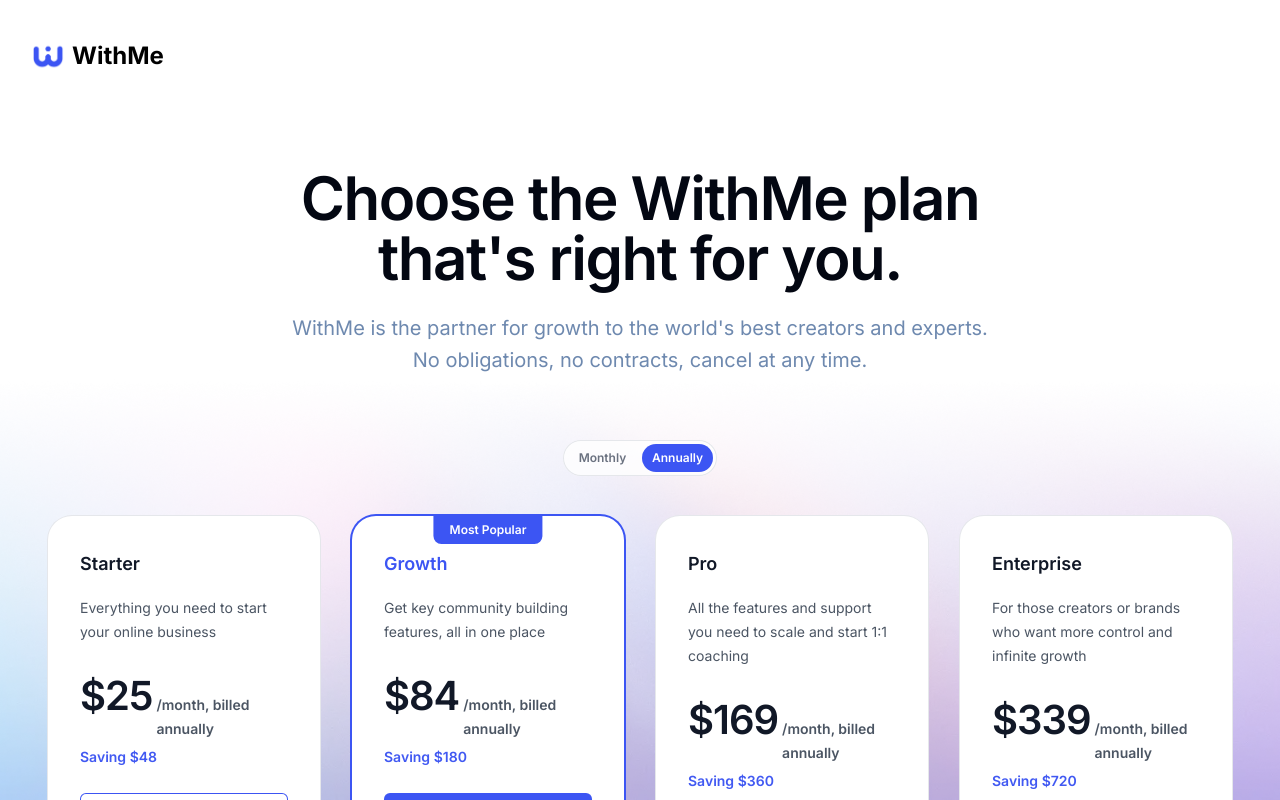
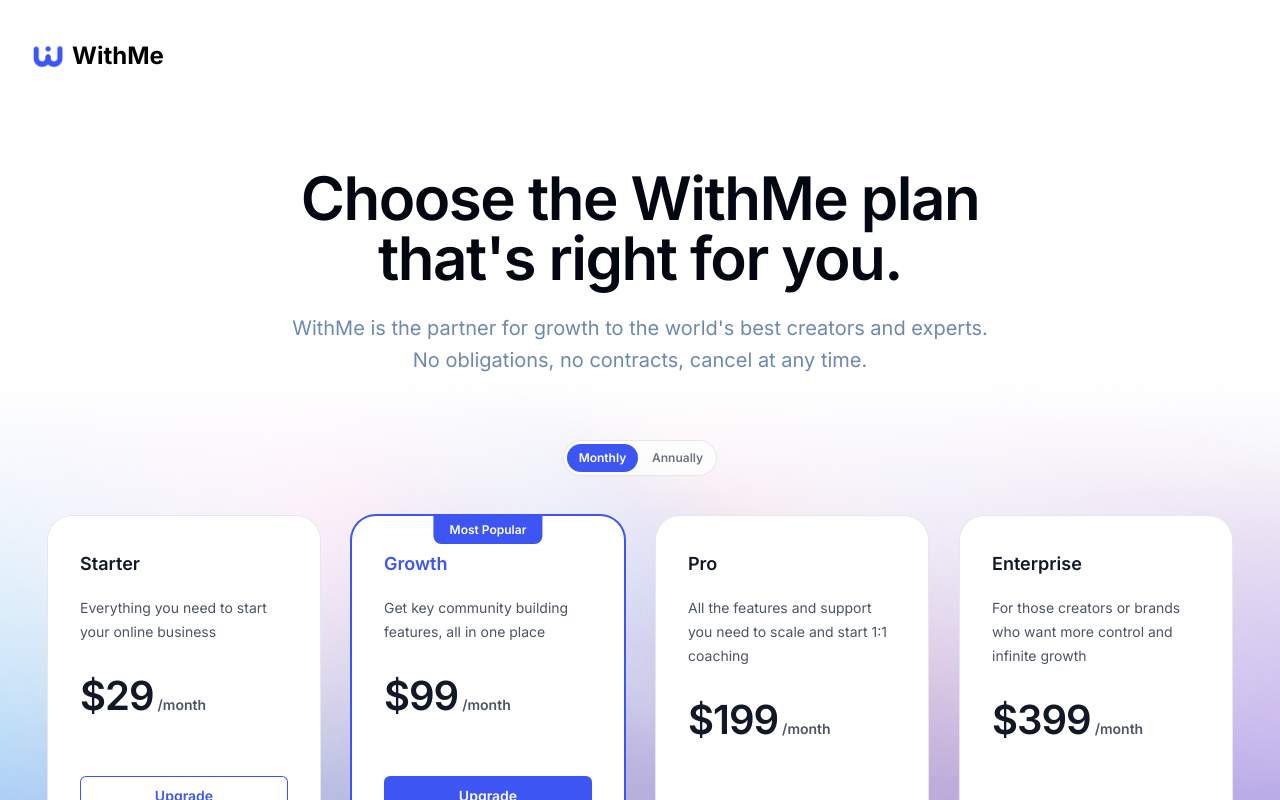
Before and after one commit to FitWith/withme-pricing-test, a Next.js app: page / in a window 1280 px wide. Shown: the top 800 px of the page. Built offline with nearby package versions, Linux system fonts and the light colour scheme.

Commit message:
refactor: update default frequency selection in pricing component to "Monthly"

```diff
--- a/src/components/Pricing.tsx
+++ b/src/components/Pricing.tsx
@@ -286,7 +286,7 @@
 
 export default function Pricing() {
   const currencySymbol = getCurrencySymbol();
-  const [frequency, setFrequency] = useState<{ value: FrequencyValue; label: string; priceSuffix: string , saving: string }>(frequencies[1]);
+  const [frequency, setFrequency] = useState<{ value: FrequencyValue; label: string; priceSuffix: string , saving: string }>(frequencies[0]);
 
   return (
     <div className="bg-transparent py-12 sm:py-12">
```
